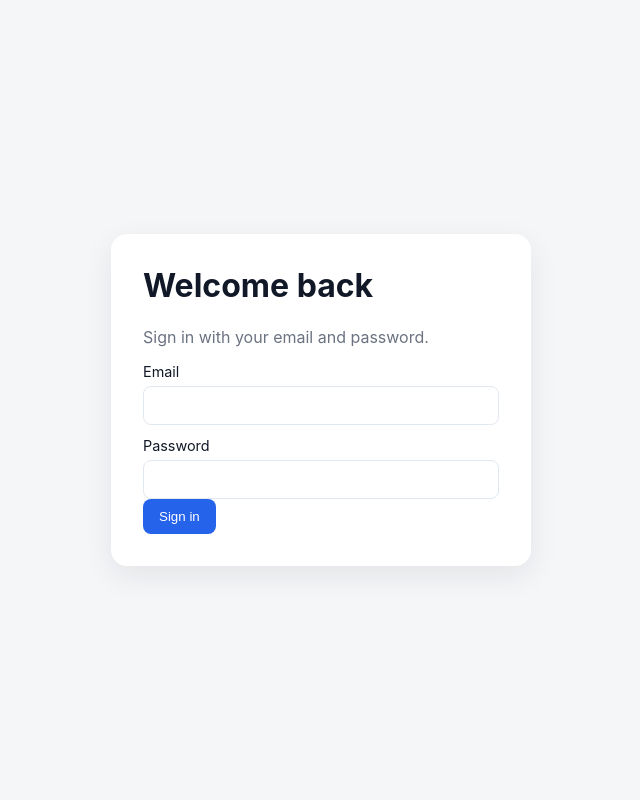
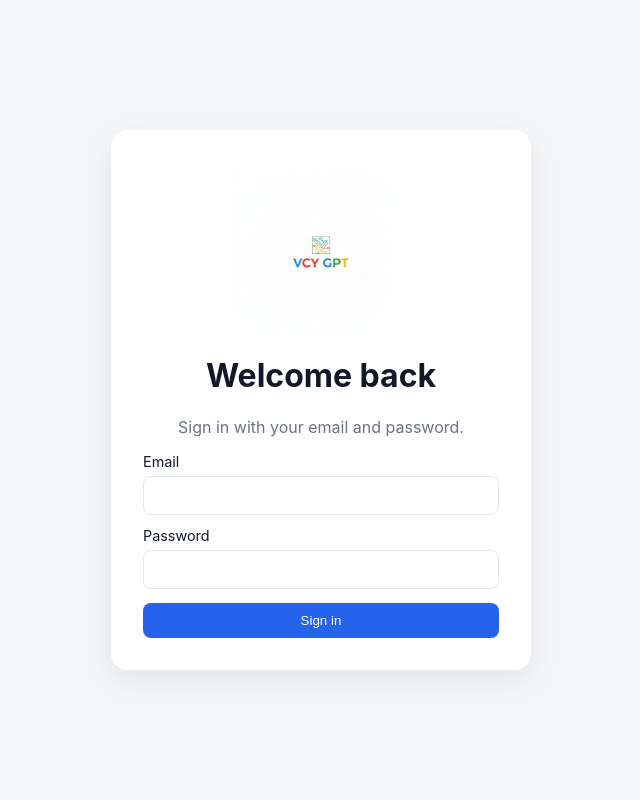
Before and after one commit to andrewnyu/llm-wrapper, a Django app: page /account/login/ in a window 1280 px wide. Shown: the whole page, without its empty margins (319-959 px from the left). Run offline with Django 4.2, Linux system fonts and the light colour scheme; parts of the project's set-up code (start-up, migrations or seed data) failed here and were passed over.

Commit message:
Integrate branding logos and simplify login/image UI behavior.
Add provided VCY GPT logos to static assets and wire them into the sidebar header and login screen with minimal styling updates for cleaner centering and button alignment. Update image studio presentation to use larger cards in a chat-like vertical flow where new generations/edits append at the end and auto-scroll to the latest result.

Co-authored-by: Cursor <cursoragent@cursor.com>

```diff
--- a/static/style.css
+++ b/static/style.css
@@ -29,8 +29,18 @@ body {
 }
 
 .brand {
-    font-weight: 600;
-    letter-spacing: 0.3px;
+    display: flex;
+    align-items: center;
+    justify-content: center;
+}
+
+.brand-logo {
+    width: 132px;
+    max-width: 100%;
+    display: block;
+    border-radius: 8px;
+    background: #f8fafc;
+    padding: 8px;
 }
 
 .nav {
@@ -261,6 +271,23 @@ button.danger,
     box-shadow: 0 10px 30px rgba(15, 23, 42, 0.08);
     width: 100%;
     max-width: 420px;
+    text-align: center;
+}
+
+.auth-logo {
+    width: 180px;
+    max-width: 100%;
+    margin: 0 auto 14px;
+    display: block;
+}
+
+.auth-card form {
+    text-align: left;
+}
+
+.auth-card button.primary {
+    width: 100%;
+    margin-top: 14px;
 }
 
 .qr {
--- a/templates/accounts/login.html
+++ b/templates/accounts/login.html
@@ -10,6 +10,7 @@
 <body>
     <div class="auth-layout">
         <div class="auth-card">
+            <img src="{% static 'branding/logo-colored.png' %}" alt="VCY GPT" class="auth-logo" />
             <h1>Welcome back</h1>
             <p class="muted">Sign in with your email and password.</p>
             {% if messages %}
--- a/templates/base.html
+++ b/templates/base.html
@@ -11,7 +11,9 @@
 <body>
     <div class="layout">
         <aside class="sidebar">
-            <div class="brand">API Key Wrapper</div>
+            <div class="brand">
+                <img src="{% static 'branding/logo-mono.png' %}" alt="VCY GPT" class="brand-logo" />
+            </div>
             <nav class="nav">
                 <a href="/chat/">Chat</a>
                 <a href="/image/">Image</a>
```
Also changed, not shown: static/imaging/image.css (+9 -6 lines), static/imaging/image.js (+7 -1 lines), static/branding/logo-colored.png (added), static/branding/logo-mono.png (added).
